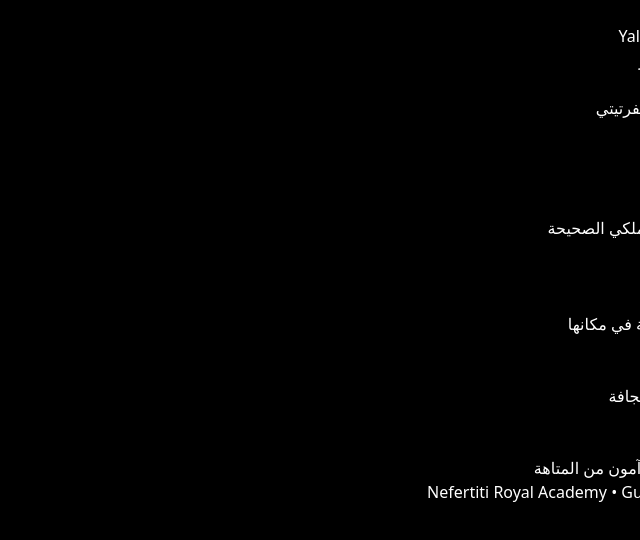
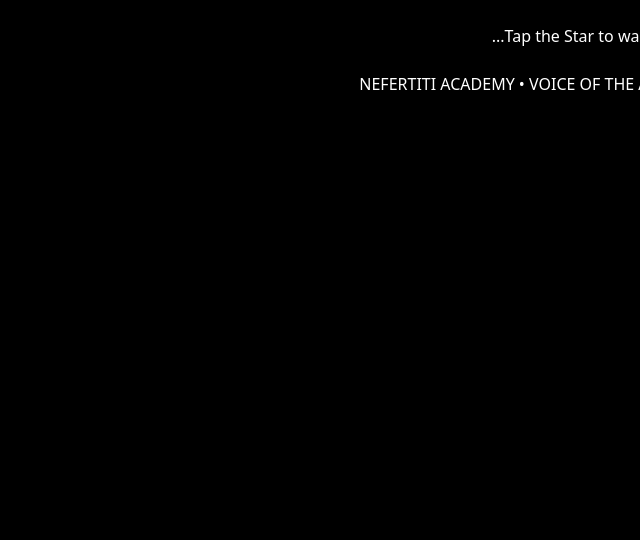
Before and after one commit to adamahmed29623-bit/NefertitiKidsVerse, a Next.js app: page /dashboard in a window 1280 px wide. Shown: the top 540 px of the page, without its empty margins (640-1280 px from the left). Built offline with nearby package versions, Linux system fonts and the light colour scheme.

Commit message:
Update page.tsx

```diff
--- a/src/app/dashboard/page.tsx
+++ b/src/app/dashboard/page.tsx
@@ -1,129 +1,94 @@
 "use client";
-import React, { useState, useRef, useEffect } from 'react';
-// التعديل الجوهري: الرجوع خطوتين للوصول للمكونات من داخل مجلد dashboard
-import Navbar from '../../components/navbar';
+import React, { useState, useEffect } from 'react';
+import { motion, AnimatePresence } from 'framer-motion';
 
-export default function Dashboard() {
-  const [currentLevel, setCurrentLevel] = useState(1);
+export default function MagicChamber() {
+  const [isLit, setIsLit] = useState(false);
+  const [isListening, setIsListening] = useState(false);
+  const [message, setMessage] = useState("Tap the Star to wake Gemini...");
   const [xp, setXp] = useState(0);
-  const [showTreasure, setShowTreasure] = useState(false);
 
-  // مرجع للصوت الملكي الخاص بكِ [cite: 2025-12-24]
-  const audioRef = useRef<HTMLAudioElement | null>(null);
+  // اختراع "صدى الكلمات": التعرف على الصوت بدون مكتبات خارجية
+  const startListening = () => {
+    const SpeechRecognition = (window as any).SpeechRecognition || (window as any).webkitSpeechRecognition;
+    if (!SpeechRecognition) {
+      setMessage("Your browser is too old for this magic!");
+      return;
+    }
 
-  // قائمة التحديات الملكية المتسلسلة [cite: 2025-12-24]
-  const challenges = [
-    { id: 1, title: "لغز نفرتيتي", desc: "رتب حروف الاسم الملكي الصحيحة", points: 250, icon: "🏺" },
-    { id: 2, title: "مهندس الأهرامات", desc: "ضع قمة الهرم الذهبية في مكانها", points: 500, icon: "📐" },
-    { id: 3, title: "حارس النيل", desc: "انقل المياه للحقول الجافة", points: 500, icon: "🌊" },
-    { id: 4, title: "قناع الملك", desc: "استعد قناع توت عنخ آمون من المتاهة", points: 1000, icon: "👑" },
-  ];
+    const recognition = new SpeechRecognition();
+    recognition.lang = 'ar-EG'; // التركيز على اللهجة المصرية [cite: 2025-12-24]
 
-  const playRoyalVoice = () => {
-    if (audioRef.current) {
-      audioRef.current.play().catch(e => console.log("الصوت يحتاج تفاعل أولاً", e));
+    recognition.onstart = () => {
+      setIsListening(true);
+      setMessage("Gemini is listening... Say 'NOUR'");
+    };
+
+    recognition.onresult = (event: any) => {
+      const transcript = event.results[0][0].transcript;
+      console.log("الطفل قال:", transcript);
+
+      // إذا نطق الطفل كلمة نور (بأي شكل) [cite: 2025-12-24]
+      if (transcript.includes("نور") || transcript.toLowerCase().includes("nour")) {
+        setIsLit(true);
+        setXp(500);
+        setMessage("MUBARAK! You brought the Light!");
+      } else {
+        setMessage(`You said '${transcript}', try again: say 'NOUR'`);
       }
     };
 
-  const completeChallenge = (id: number, points: number) => {
-    if (id === currentLevel) {
-      setXp(prev => prev + points);
-      setCurrentLevel(prev => prev + 1);
-      playRoyalVoice(); // تشغيل صوت الملكة عند النجاح [cite: 2025-12-24]
-    }
+    recognition.onerror = () => {
+      setIsListening(false);
+      setMessage("The spirits are quiet. Try again?");
     };
 
-  // تفعيل ظهور صندوق الكنوز عند إنهاء كافة التحديات [cite: 2025-12-24]
-  useEffect(() => {
-    if (currentLevel > challenges.length && challenges.length > 0) {
-      setShowTreasure(true);
-    }
-  }, [currentLevel, challenges.length]);
+    recognition.onend = () => setIsListening(false);
+    recognition.start();
+  };
 
   return (
-    <div className="min-h-screen bg-[#050505] text-white font-serif selection:bg-yellow-500/30">
-      {/* شريط التنقل العلوي */}
-      <Navbar />
+    <div className={`min-h-screen transition-all duration-[3000ms] ease-in-out flex flex-col items-center justify-center overflow-hidden ${isLit ? 'bg-[#D4AF37]' : 'bg-[#050505]'}`}>
 
-      {/* ملف الصوت الملكي في مجلد public/sounds [cite: 2025-12-24] */}
-      <audio ref={audioRef} src="/sounds/success.mp3" />
+      {/* هالة Gemini الذكية [cite: 2025-12-24] */}
+      <motion.div
+        onClick={startListening}
+        animate={isListening ? { scale: [1, 1.2, 1], rotate: 360 } : {}}
+        transition={{ duration: 2, repeat: Infinity }}
+        className={`w-32 h-32 rounded-full cursor-pointer flex items-center justify-center shadow-2xl z-50 ${isLit ? 'bg-white' : 'bg-gradient-to-t from-blue-600 to-cyan-400'}`}
+      >
+        <span className="text-5xl">{isLit ? "☀️" : "✨"}</span>
+      </motion.div>
 
-      <main className="p-6 md:p-16 max-w-5xl mx-auto">
-        {/* لوحة التحكم الملكية وإحصائيات الـ XP */}
-        <div className="relative overflow-hidden bg-gradient-to-r from-yellow-900/20 to-black border border-yellow-600/30 p-8 rounded-3xl mb-12 shadow-2xl">
-          <div className="relative z-10 flex justify-between items-center">
-            <div>
-              <h1 className="text-4xl text-[#D4AF37] font-bold mb-2 tracking-tighter uppercase">خريطة المجد</h1>
-              <p className="text-gray-400">المستكشفة الملكة: <span className="text-white font-bold">نفرتيتي</span></p>
-            </div>
-            <div className="text-right">
-              <div className="text-yellow-600 text-xs uppercase tracking-[4px] mb-1 font-bold">Total XP</div>
-              <div className="text-6xl font-black text-white drop-shadow-[0_0_15px_rgba(212,175,55,0.5)]">
-                {xp}
-              </div>
-            </div>
-          </div>
-          <div className="absolute top-0 right-0 w-64 h-64 bg-yellow-600/5 rounded-full blur-3xl -mr-20 -mt-20"></div>
+      {/* رسالة Gemini التوجيهية [cite: 2025-12-24] */}
+      <div className="mt-10 text-center z-10 px-6">
+        <motion.p
+          key={message}
+          initial={{ opacity: 0, y: 10 }}
+          animate={{ opacity: 1, y: 0 }}
+          className={`text-2xl font-bold uppercase tracking-tighter ${isLit ? 'text-black' : 'text-cyan-400'}`}
+        >
+          {message}
+        </motion.p>
+
+        {isLit && (
+          <motion.div initial={{ scale: 0 }} animate={{ scale: 1 }} className="mt-6">
+            <h2 className="text-6xl font-black text-white drop-shadow-lg">XP +{xp}</h2>
+            <p className="text-black/60 font-serif italic mt-2">"Nour" means Light in Egyptian!</p>
+          </motion.div>
+        )}
       </div>
 
-        {/* عرض التحديات بشكل طولي متسلسل [cite: 2025-12-24] */}
-        <div className="grid gap-6 mb-12">
-          {challenges.map((ch) => {
-            const isLocked = ch.id > currentLevel;
-            const isCompleted = ch.id < currentLevel;
-            const isActive = ch.id === currentLevel;
-
-            return (
-              <div
-                key={ch.id}
-                onClick={() => isActive && completeChallenge(ch.id, ch.points)}
-                className={`group relative flex items-center gap-6 p-6 rounded-2xl border-2 transition-all duration-500 ${
-                  isLocked ? 'opacity-30 border-gray-900 cursor-not-allowed' :
-                  isCompleted ? 'border-green-500/30 bg-green-900/5' :
-                  'border-yellow-500 bg-yellow-950/10 cursor-pointer hover:shadow-[0_0_30px_rgba(212,175,55,0.2)] hover:scale-[1.01]'
-                }`}
-              >
-                {/* أيقونة التحدي أو القفل [cite: 2025-12-24] */}
-                <div className={`w-20 h-20 rounded-full flex items-center justify-center text-4xl transition-transform group-hover:rotate-12 ${
-                  isLocked ? 'bg-gray-800' : 'bg-gradient-to-tr from-yellow-600 to-yellow-300 shadow-lg'
-                }`}>
-                  {isLocked ? "🔒" : ch.icon}
-                </div>
-
-                <div className="flex-1">
-                  <div className="flex items-center gap-3">
-                    <h3 className={`text-2xl font-bold ${isLocked ? 'text-gray-600' : 'text-yellow-500'}`}>{ch.title}</h3>
-                    {isCompleted && <span className="text-green-500 text-sm font-bold tracking-widest">✓ مكتمل</span>}
-                  </div>
-                  <p className="text-gray-400 font-light">{ch.desc}</p>
-                </div>
-
-                {!isLocked && !isCompleted && (
-                  <div className="text-yellow-500 font-bold animate-pulse px-4 py-2 border border-yellow-500/30 rounded-lg">
-                    ابدئي الآن ←
+      {/* خلفية المعبد المظلمة التي تضيء [cite: 2025-12-24] */}
+      {!isLit && (
+        <div className="absolute inset-0 opacity-20 flex items-center justify-center pointer-events-none">
+          <span className="text-[30rem]">𓉐</span>
         </div>
       )}
-              </div>
-            );
-          })}
-        </div>
 
-        {/* ظهور صندوق الكنوز النهائي عند الإنجاز الكامل [cite: 2025-12-24] */}
-        {showTreasure && (
-          <div className="animate-in zoom-in duration-1000 mt-12 p-12 border-4 border-double border-yellow-500 rounded-3xl bg-gradient-to-t from-yellow-900/40 to-black text-center shadow-[0_0_50px_rgba(212,175,55,0.3)]">
-            <div className="text-8xl mb-6">🎁</div>
-            <h2 className="text-4xl font-bold text-[#D4AF37] mb-4">كنز الأكاديمية العظيم</h2>
-            <p className="text-white text-xl mb-8 font-light">لقد أثبتّي أنكِ وريثة حقيقية للحضارة المصرية العظيمة!</p>
-            <button className="bg-yellow-500 text-black font-extrabold px-12 py-4 rounded-full hover:bg-yellow-400 transition-all transform hover:scale-110 shadow-[0_0_20px_rgba(212,175,55,0.6)] uppercase tracking-widest">
-              استلام الشهادة الملكية
-            </button>
-          </div>
-        )}
-      </main>
-
-      {/* تذييل الصفحة بالهوية الملكية [cite: 2025-12-24] */}
-      <footer className="text-center p-12 opacity-20 text-[8px] tracking-[15px] uppercase">
-        Nefertiti Royal Academy • Guardians of History
+      {/* تذييل الصفحة الملكي [cite: 2025-12-24] */}
+      <footer className={`fixed bottom-10 w-full text-center text-[10px] tracking-[15px] ${isLit ? 'text-black/40' : 'text-white/20'}`}>
+        NEFERTITI ACADEMY • VOICE OF THE ANCIENTS
       </footer>
     </div>
   );
```
Lines whose indentation alone changed are shown as unchanged.
